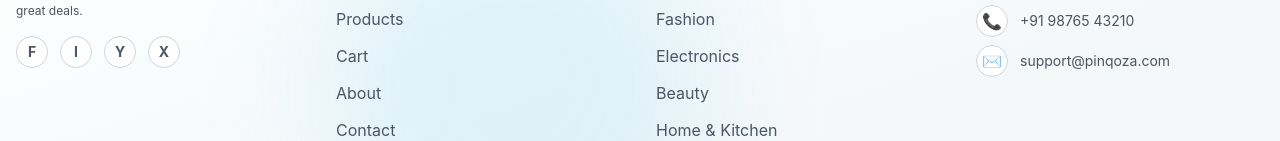
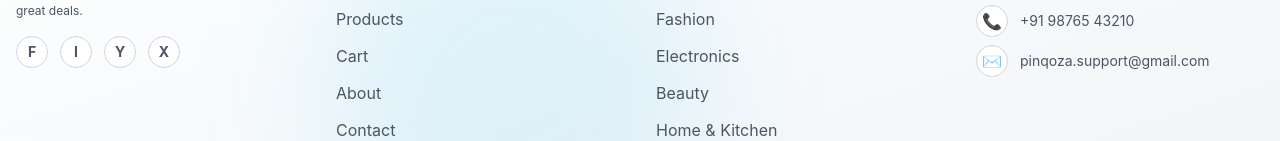
Before and after one commit to amrutanshu2003/Pinqoza, a React (Create React App) app in the folder web-app/client/: page / in a window 1280 px wide. Shown: the part 1248-1389 px from the top of the page. Built offline with nearby package versions, Linux system fonts and the light colour scheme; no server answers.

Commit message:
mail id change

```diff
--- a/web-app/client/src/components/Footer.js
+++ b/web-app/client/src/components/Footer.js
@@ -127,7 +127,7 @@ const Footer = () => {
               {[
                 { icon: '📍', text: 'Mumbai, Maharashtra, India' },
                 { icon: '📞', text: '+91 98765 43210' },
-                { icon: '✉️', text: 'support@pinqoza.com' }
+                { icon: '✉️', text: 'pinqoza.support@gmail.com' }
               ].map((contact, index) => (
                 <li
                   key={index}
--- a/web-app/client/src/pages/Contact.js
+++ b/web-app/client/src/pages/Contact.js
@@ -56,7 +56,7 @@ const Contact = () => {
           <div className="mt-8 grid gap-4">
             <div className={`rounded-2xl p-4 border ${isDarkMode ? 'border-gray-800 bg-black/40' : 'border-gray-200 bg-gray-50'}`}>
               <div className={`font-semibold ${isDarkMode ? 'text-white' : 'text-gray-900'}`}>Email</div>
-              <div className={`${isDarkMode ? 'text-gray-300' : 'text-gray-600'}`}>amrutanshu20003@gmail.com</div>
+              <div className={`${isDarkMode ? 'text-gray-300' : 'text-gray-600'}`}>pinqoza.support@gmail.com</div>
             </div>
           </div>
 
--- a/web-app/client/src/pages/Subscriptions.js
+++ b/web-app/client/src/pages/Subscriptions.js
@@ -2236,7 +2236,7 @@ const Subscriptions = () => {
 
               {/* Email */}
               <a
-                href="mailto:support@pinqoza.com"
+                href="mailto:pinqoza.support@gmail.com"
                 className={`flex items-center gap-4 p-4 rounded-2xl transition-all duration-300 hover:scale-[1.02] ${
                   isDarkMode
                     ? 'bg-amber-500/10 border border-amber-500/20 hover:bg-amber-500/20'
@@ -2250,7 +2250,7 @@ const Subscriptions = () => {
                 </div>
                 <div className="flex-1">
                   <h3 className={`font-semibold ${isDarkMode ? 'text-white' : 'text-gray-900'}`}>Email Support</h3>
-                  <p className={`text-sm ${isDarkMode ? 'text-gray-400' : 'text-gray-500'}`}>support@pinqoza.com</p>
+                  <p className={`text-sm ${isDarkMode ? 'text-gray-400' : 'text-gray-500'}`}>pinqoza.support@gmail.com</p>
                 </div>
                 <svg className="w-5 h-5 text-gray-400" fill="none" stroke="currentColor" viewBox="0 0 24 24">
                   <path strokeLinecap="round" strokeLinejoin="round" strokeWidth={2} d="M9 5l7 7-7 7" />
--- a/web-app/client/src/pages/Success.js
+++ b/web-app/client/src/pages/Success.js
@@ -202,7 +202,7 @@ const Success = () => {
           <svg className={`w-5 h-5 ${isDarkMode ? 'text-gray-400' : 'text-gray-500'}`} fill="none" viewBox="0 0 24 24" stroke="currentColor">
             <path strokeLinecap="round" strokeLinejoin="round" strokeWidth={2} d="M3 8l7.89 5.26a2 2 0 002.22 0L21 8M5 19h14a2 2 0 002-2V7a2 2 0 00-2-2H5a2 2 0 00-2 2v10a2 2 0 002 2z" />
           </svg>
-          <p className={`font-bold ${isDarkMode ? 'text-white' : 'text-gray-800'}`}>support@pinqoza.com</p>
+          <p className={`font-bold ${isDarkMode ? 'text-white' : 'text-gray-800'}`}>pinqoza.support@gmail.com</p>
         </div>
         <div className="flex items-center justify-center gap-4">
           <div className={`flex items-center gap-2 ${isDarkMode ? 'text-gray-400' : 'text-gray-600'}`}>
```
Also changed, not shown: 2 other files (tests, documents, lock files or other folders).
